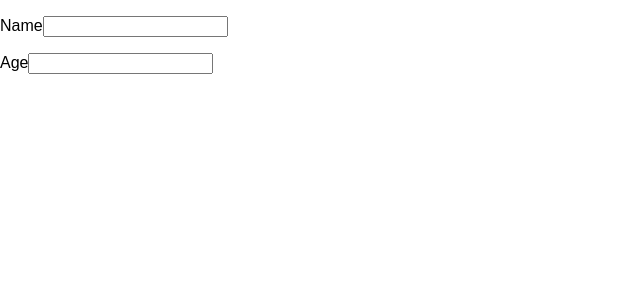
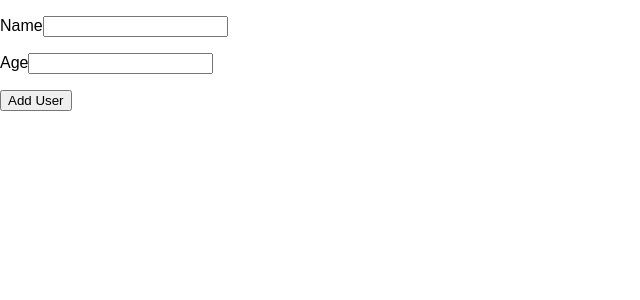
Before and after one commit to Faintful/user-list, a React (Create React App) app: page / in a window 1280 px wide. Shown: the top 300 px of the page, without its empty margins (0-640 px from the left). Built offline with nearby package versions, Linux system fonts and the light colour scheme.

Commit message:
Added form submit functionality. Added state to App component. Lifted state from Form to App.

```diff
--- a/src/App.js
+++ b/src/App.js
@@ -1,10 +1,16 @@
-import React from 'react';
+import React, { useState } from 'react';
 import Form from './components/Form';
 
 function App() {
+  const [dataState, setData] = useState(null);
+
+  const submitHandler = (data) => {
+    setData(data);
+  };
+
   return (
     <div>
-      <Form/>
+      <Form onSubmit={submitHandler} />
     </div>
   );
 }
--- a/src/components/Form.js
+++ b/src/components/Form.js
@@ -7,7 +7,7 @@ const initialState = {
   Age: '',
 };
 
-export default function Form() {
+export default function Form({ onSubmit }) {
   const [inputState, setInput] = useState(initialState);
 
   const onChangeHandler = ({ target: { id, value } }) => {
@@ -17,8 +17,14 @@ export default function Form() {
     }));
   };
 
+  const submitHandler = (submitEvent) => {
+    submitEvent.preventDefault();
+    onSubmit(inputState);
+    setInput(initialState);
+  };
+
   return (
-    <form className=''>
+    <form onSubmit={submitHandler} className=''>
       {['Name', 'Age'].map((element, index) => (
         <Input
           state={inputState}
@@ -27,6 +33,7 @@ export default function Form() {
           onChange={onChangeHandler}
         />
       ))}
+      <button type='submit'>Add User</button>
     </form>
   );
 }
```
